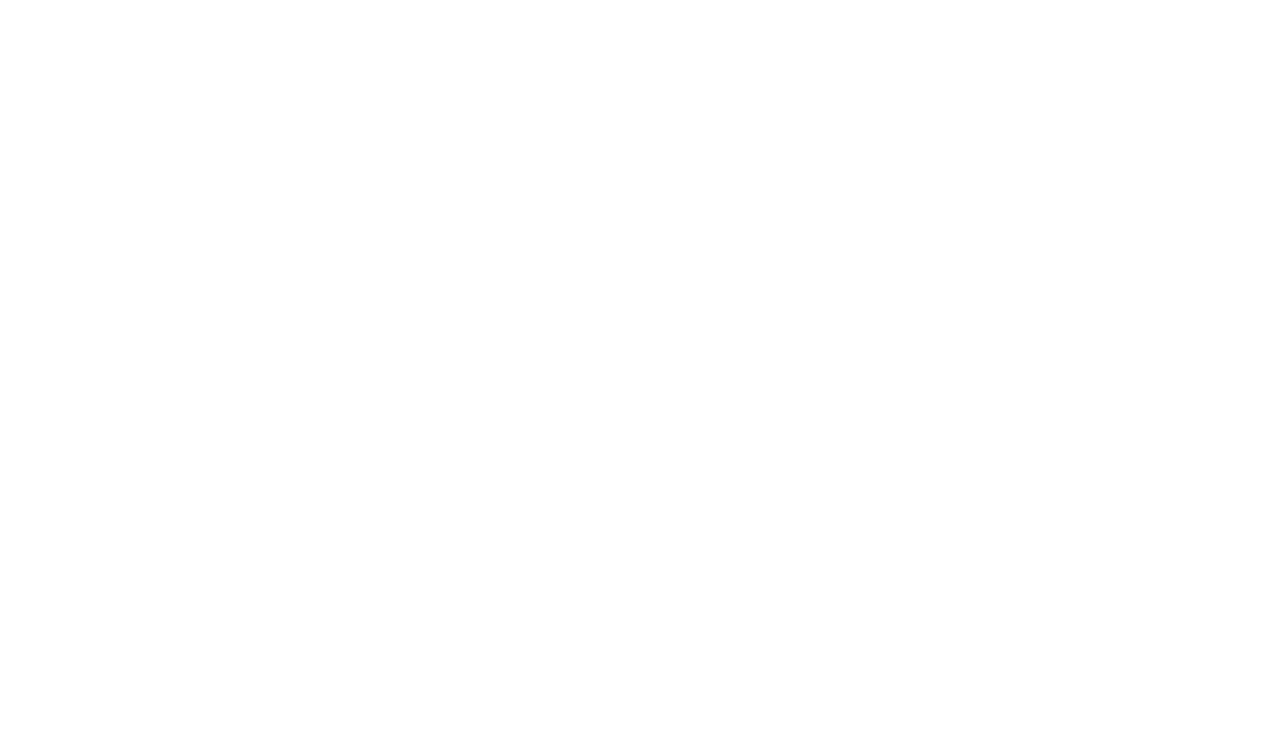
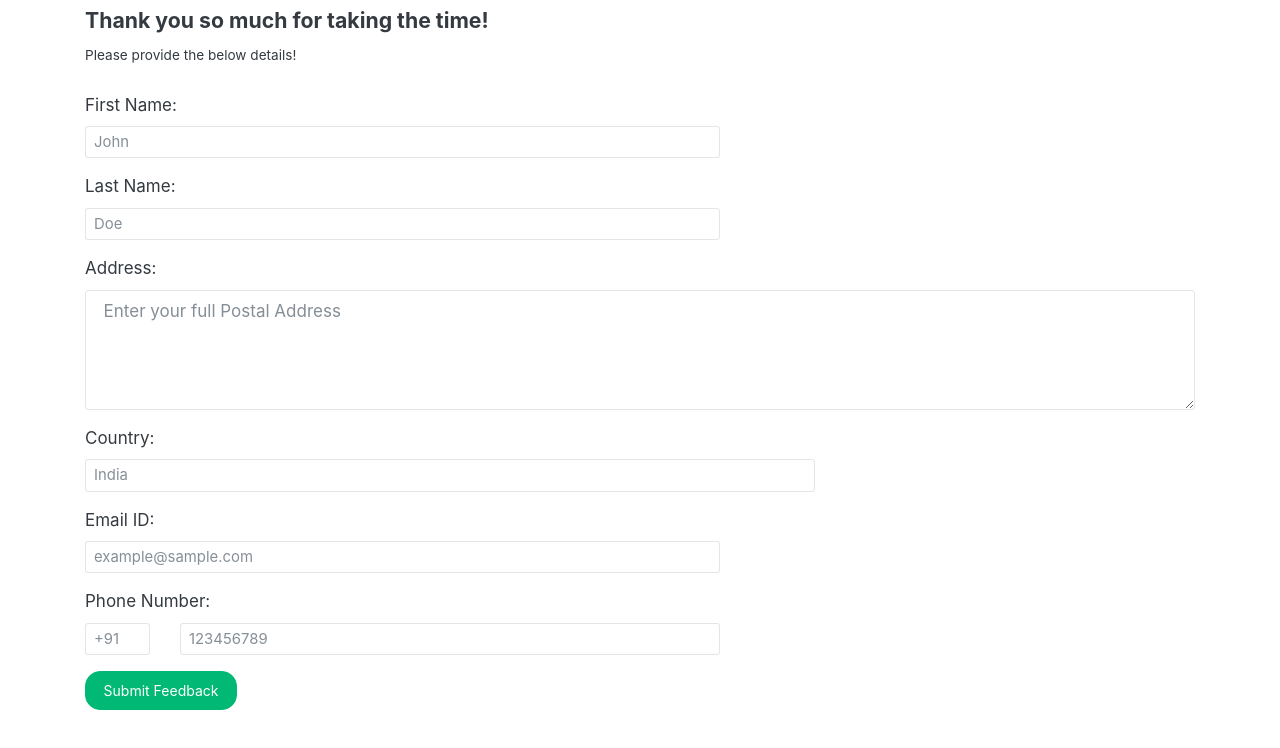
Before and after one commit to vivekanand27/news-app, a React (Create React App) app: page /feedback in a window 1280 px wide. Shown: the top 748 px of the page. Built offline with nearby package versions, Linux system fonts and the light colour scheme.

Commit message:
Feedback Form

```diff
--- a/src/App.js
+++ b/src/App.js
@@ -4,6 +4,7 @@ import { BrowserRouter as Router, Route } from 'react-router-dom';
 
 
 const HomeScreen = lazy(() => import("./screens/HomeScreen"));
+const FeedbackScreen = lazy(() => import("./screens/FeedbackScreen"));
 
 const App = () => {
   return(
@@ -12,6 +13,7 @@ const App = () => {
       {/* <Header /> */}
       <main className="py-2">
         <Container>
+          <Route path='/feedback' component={FeedbackScreen}/>
           <Route path='/' component={HomeScreen} exact/>
         </Container>
       </main>
--- /dev/null
+++ b/src/screens/FeedbackScreen.js
@@ -0,0 +1,80 @@
+import React, { useEffect } from "react";
+import { Form, Button, Row, Col } from 'react-bootstrap'
+
+function FeedbackScreen() {
+
+    useEffect(() => {
+
+    }, [])
+
+    return (
+        <>
+        <h5>Thank you so much for taking the time!</h5>
+        <small>Please provide the below details!</small>
+        <br/>
+        <br/>
+            <Form>
+
+                <Form.Group controlId="fname">
+                    <Form.Label>First Name:</Form.Label>
+                    <Row>
+                        <Col xs={7} >
+                        <Form.Control size="sm" placeholder="John" />
+                        </Col>
+                    </Row>
+
+                </Form.Group>
+
+                <Form.Group controlId="lname">
+                    <Form.Label>Last Name:</Form.Label>
+                    <Row>
+                        <Col xs={7} >
+                        <Form.Control size="sm" placeholder="Doe" />
+                        </Col>
+                    </Row>
+
+                </Form.Group>
+
+                <div className="form-group">
+                    <label htmlFor="address">Address:</label>
+                    <textarea className="form-control" id="description" rows="4"
+                        placeholder='Enter your full Postal Address'></textarea>
+                </div>
+
+                <Form.Group controlId="country">
+                    <Form.Label>Country:</Form.Label>
+                    <Row>
+                        <Col xs={8} >
+                        <Form.Control size="sm" placeholder="India" />
+                        </Col>
+                    </Row>
+
+                </Form.Group>
+
+                <Form.Group controlId="emailId">
+                    <Form.Label>Email ID:</Form.Label>
+                    <Row>
+                        <Col xs={7} >
+                        <Form.Control size="sm" required type="email" placeholder="example@sample.com" />
+                        </Col>
+                    </Row>
+
+                </Form.Group>
+
+                <Form.Group controlId="formBasicCheckbox">
+                    <Form.Label>Phone Number:</Form.Label>
+                    <Row>
+                        <Col xs={2} md={1}> <Form.Control required size="sm" type="phone" placeholder="+91" /></Col>
+                        <Col xs={5} md={6}> <Form.Control required size="sm" type="phone" placeholder="123456789" /></Col>
+                    </Row>
+                </Form.Group>
+                <Button variant="success" type="submit">
+                    Submit Feedback
+  </Button>
+            </Form>
+        </>
+    )
+
+}
+
+export default FeedbackScreen;
--- a/src/screens/HomeScreen.js
+++ b/src/screens/HomeScreen.js
@@ -1,10 +1,8 @@
 import React, { useState, useEffect } from "react";
 import { Row, Col } from 'react-bootstrap'
-import axios from 'axios'
 
 import "../App.css";
 import News from '../components/News'
-const api = "https://api.first.org/data/v1/news";
 
 function HomeScreen() {
     const [error, setError] = useState(null);
```
